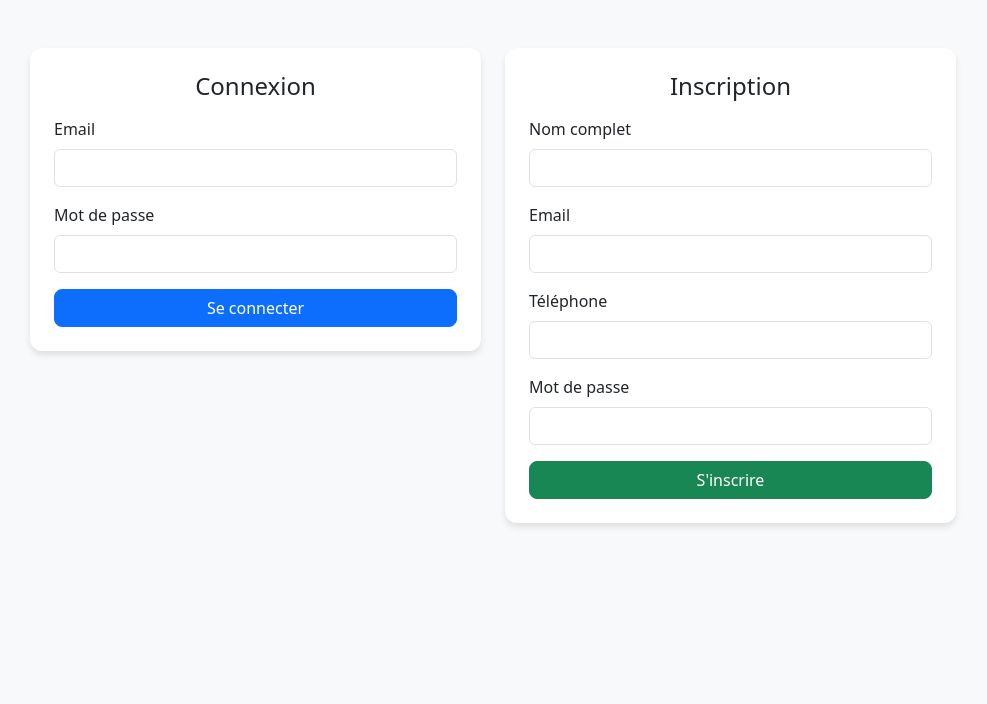
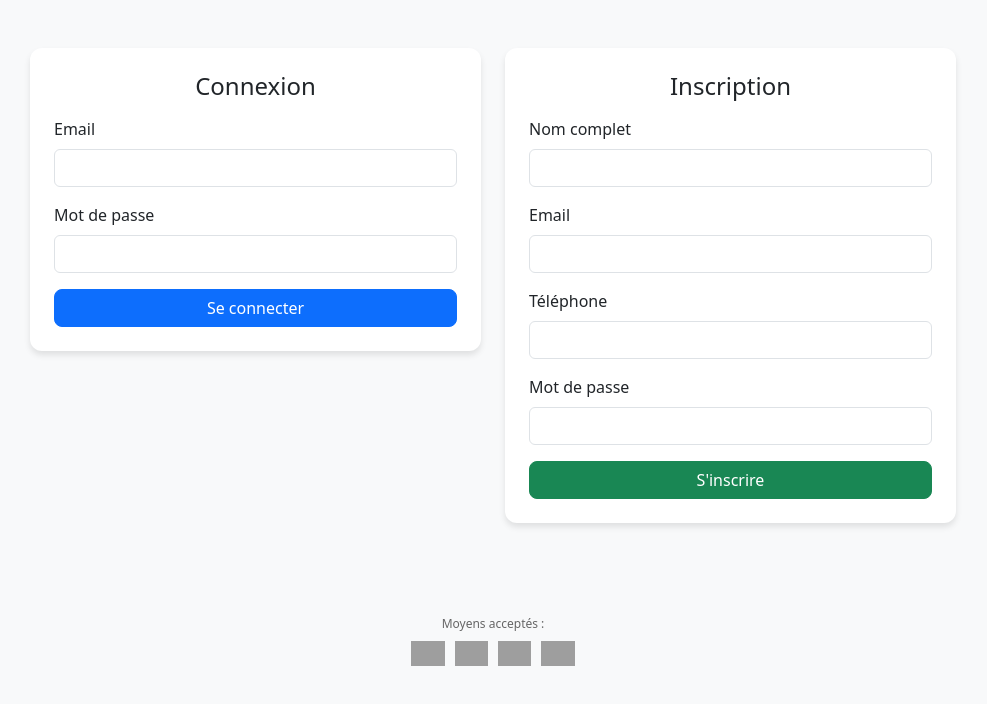
Before and after one commit to williamdacoula-collab/invest-backend, a website: page public/index.html in a window 1280 px wide. Shown: the whole page, without its empty margins (147-1134 px from the left). Drawn offline with nearby package versions, Linux system fonts and the light colour scheme; grey boxes are pictures that could not be loaded.

Commit message:
Ajout logos sur index

```diff
--- a/public/index.html
+++ b/public/index.html
@@ -256,4 +256,12 @@
     }
   </script>
 </body>
-</html>
+<div style="text-align: center; margin: 20px 0;">
+    <p style="font-size: 12px; color: #666; margin-bottom: 8px;">Moyens acceptés :</p>
+    <div style="display: flex; justify-content: center; gap: 10px;">
+        <img src="https://upload.wikimedia.org/wikipedia/commons/4/45/Wave_logo.svg" alt="Wave" style="height: 25px;">
+        <img src="https://upload.wikimedia.org/wikipedia/commons/9/93/MTN_Logo.svg" alt="MTN" style="height: 25px;">
+        <img src="https://upload.wikimedia.org/wikipedia/commons/e/ec/Moov_Africa_logo.svg" alt="Moov" style="height: 25px;">
+        <img src="https://upload.wikimedia.org/wikipedia/commons/c/c8/Orange_logo.svg" alt="Orange" style="height: 25px;">
+    </div>
+</div></html>
```
